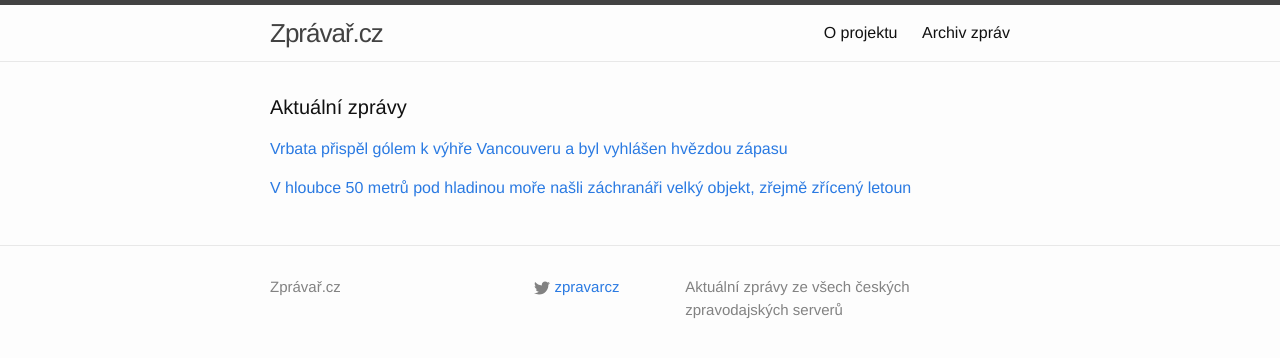
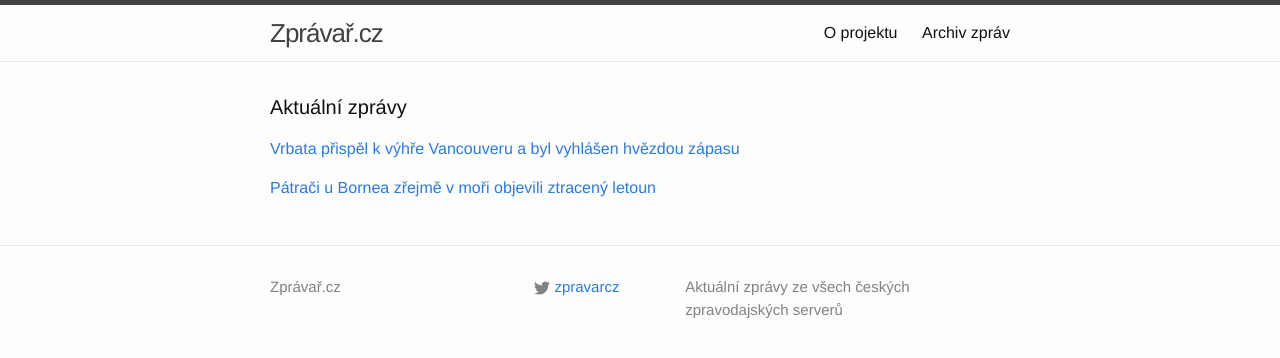
Before and after one commit to adliska/zpravar, a Jekyll site: the page built from index.html, in a window 1280 px wide. Shown: the top 358 px of the page. Built offline with Jekyll 4.4.1, drawn with Linux system fonts in a browser that asks for light colours.

Commit message:
zpravar news update

```diff
--- a/index.html
+++ b/index.html
@@ -5,17 +5,19 @@ layout: default
 <div class="home">
     <h1 class="page-heading">Aktuální zprávy</h1>
 
-<p><a href="javascript:;" onclick="toggle_visibility('zpravy0')">Vrbata přispěl gólem k výhře Vancouveru a byl vyhlášen hvězdou zápasu</a></p>
+<p><a href="javascript:;" onclick="toggle_visibility('zpravy0')">Vrbata přispěl k výhře Vancouveru a byl vyhlášen hvězdou zápasu</a></p>
 <div id="zpravy0" style="display:none">
 <ul>
+<li><a href=http://www.denik.cz/hokej/vrbata-prispel-k-vyhre-vancouveru-a-byl-vyhlasen-hvezdou-zapasu-20141231.html>Vrbata přispěl k výhře Vancouveru a byl vyhlášen hvězdou zápasu - www.denik.cz</a></li>
 <li><a href=http://www.rozhlas.cz/_zprava/vrbata-prispel-golem-k-vyhre-vancouveru-a-byl-vyhlasen-hvezdou-zapasu--1438120>Vrbata přispěl gólem k výhře Vancouveru a byl vyhlášen hvězdou zápasu - www.rozhlas.cz</a></li>
 <li><a href=http://sport.aktualne.cz/hvezda-zapasu-vrbata-pomohl-vancouveru-srazit-san-jose/r~f72b4c4c90b411e49f60002590604f2e/>Hvězda zápasu. Vrbata pomohl Vancouveru srazit San Jose - sport.aktualne.cz</a></li>
 <li><a href=http://hokej.idnes.cz/vrbata-golem-zpecetil-vyhru-vancouveru-f0m-/nhl.aspx?c=A141231_072002_nhl_Mkr>Vrbata gólem zpečetil výhru Vancouveru nad San Jose - hokej.idnes.cz</a></li>
 <li><a href=http://www.sportovninoviny.cz/zpravy/vrbata-prispel-k-vyhre-vancouveru-a-byl-vyhlasen-hvezdou-zapasu/1163748>Vrbata přispěl k výhře Vancouveru a byl vyhlášen hvězdou zápasu - www.sportovninoviny.cz</a></li>
 </ul>
-</div><p><a href="javascript:;" onclick="toggle_visibility('zpravy1')">V hloubce 50 metrů pod hladinou moře našli záchranáři velký objekt, zřejmě zřícený letoun</a></p>
+</div><p><a href="javascript:;" onclick="toggle_visibility('zpravy1')">Pátrači u Bornea zřejmě v moři objevili ztracený letoun</a></p>
 <div id="zpravy1" style="display:none">
 <ul>
+<li><a href=http://zpravy.idnes.cz/patraci-u-bornea-zrejme-v-mori-objevili-ztraceny-letoun-pjb-/zahranicni.aspx?c=A141231_074314_zahranicni_jj>Pátrači u Bornea zřejmě v moři objevili ztracený letoun - zpravy.idnes.cz</a></li>
 <li><a href=http://www.novinky.cz/zahranicni/svet/357523-v-hloubce-50-metru-pod-hladinou-more-nasli-zachranari-velky-objekt-zrejme-zriceny-letoun.html>V hloubce 50 metrů pod hladinou moře našli záchranáři velký objekt, zřejmě zřícený letoun - www.novinky.cz</a></li>
 <li><a href=http://zpravy.aktualne.cz/zahranici/pri-patrani-po-vraku-indoneskeho-letadla-vyloveno-sest-tel/r~23ee6b5a90b611e4a10c0025900fea04/>Při pátrání po vraku indonéského letadla vyloveno šest těl - zpravy.aktualne.cz</a></li>
 <li><a href=http://www.ceskenoviny.cz/zpravy/zpravy/pri-patrani-po-vraku-indoneskeho-letadla-bylo-vyloveno-sest-tel/1163735>Při pátrání po vraku indonéského letadla bylo vyloveno šest těl - www.ceskenoviny.cz</a></li>
```
